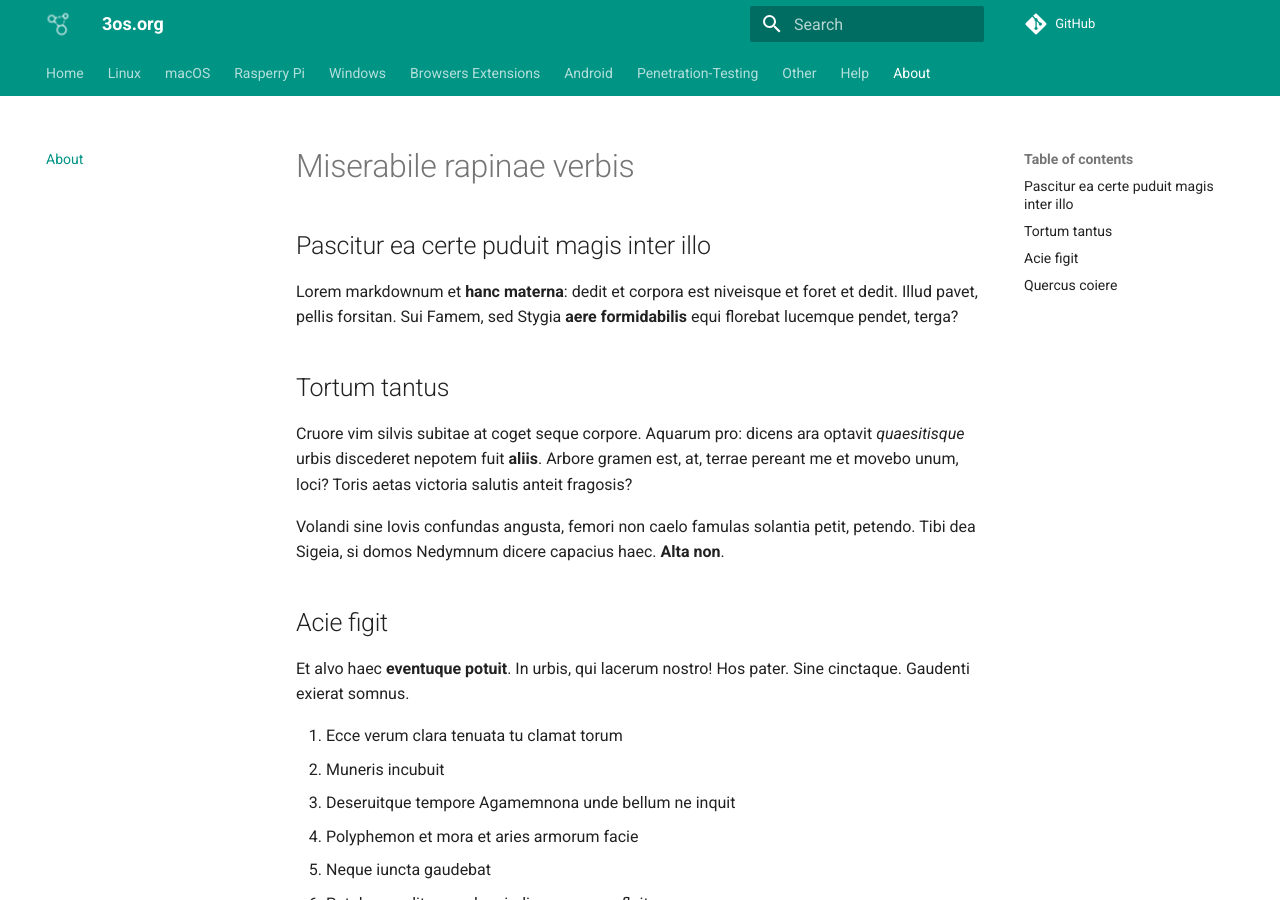
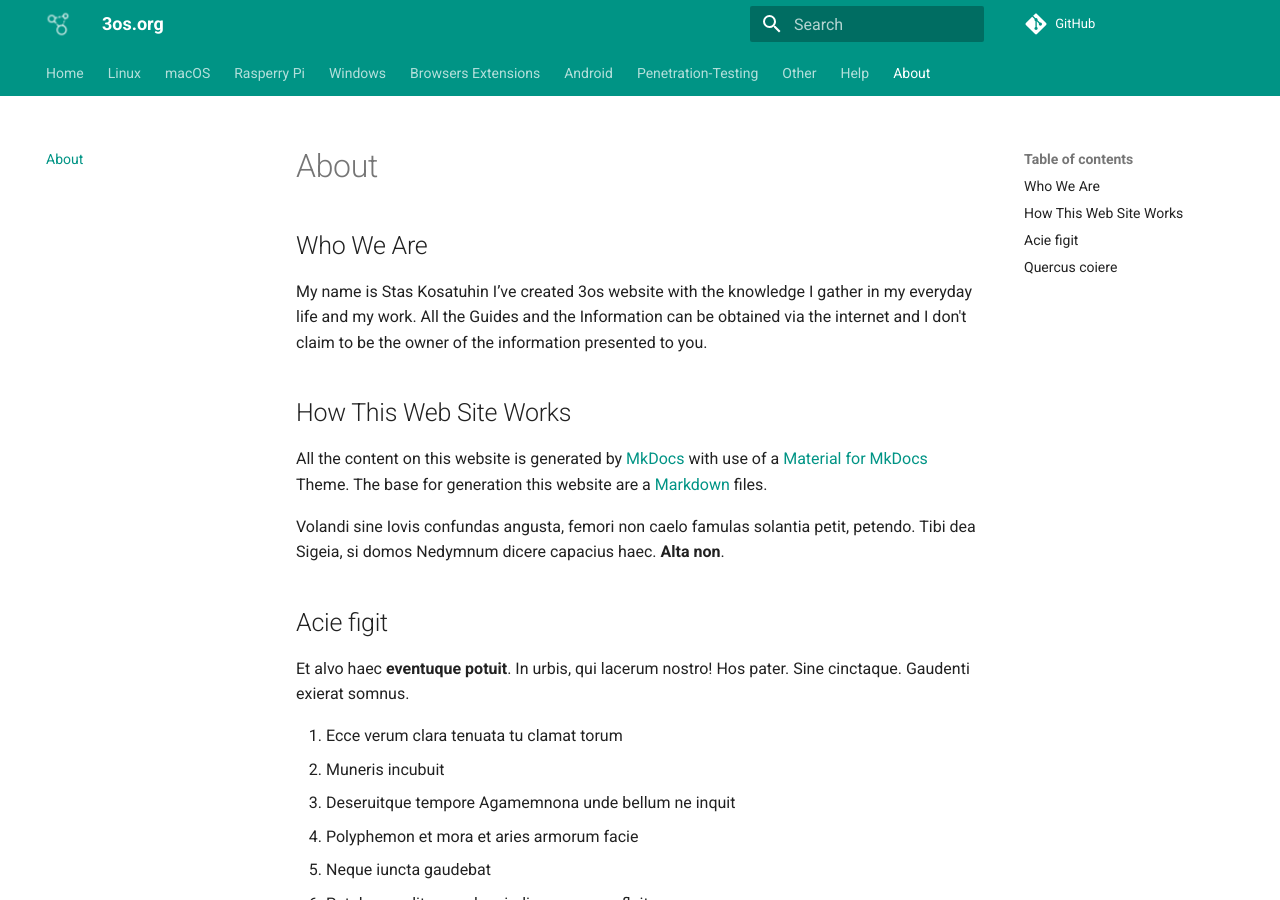
Before and after one commit to dany1061/3os.org, an MkDocs documentation site: the page built from docs/about.md, in a window 1280 px wide and 900 px high. Built offline with MkDocs 1.6.1 and Material for MkDocs 9.7.7, drawn with Linux system fonts in a browser that asks for light colours; comment, search, counter and statistics services are not loaded.

Commit message:
new about

```diff
--- a/docs/about.md
+++ b/docs/about.md
@@ -1,17 +1,15 @@
-# Miserabile rapinae verbis
+# About
 
-## Pascitur ea certe puduit magis inter illo
+## Who We Are
 
-Lorem markdownum et **hanc materna**: dedit et corpora est niveisque et foret et
-dedit. Illud pavet, pellis forsitan. Sui Famem, sed Stygia **aere formidabilis**
-equi florebat lucemque pendet, terga?
+My name is Stas Kosatuhin I’ve created 3os website with the knowledge I gather in my everyday life and my work. All the Guides and the Information can be obtained via the internet and I don't claim to be the owner of the information presented to you.
 
-## Tortum tantus
+## How This Web Site Works
 
-Cruore vim silvis subitae at coget seque corpore. Aquarum pro: dicens ara
-optavit *quaesitisque* urbis discederet nepotem fuit **aliis**. Arbore gramen
-est, at, terrae pereant me et movebo unum, loci? Toris aetas victoria salutis
-anteit fragosis?
+All the content on this website is generated by [MkDocs](https://www.mkdocs.org/){target=_blank} with use of a [Material for MkDocs]( https://squidfunk.github.io/mkdocs-material/){target=_blank} Theme.
+The base for generation this website are a [Markdown]( https://en.wikipedia.org/wiki/Markdown){target=_blank} files.
+
+
 
 Volandi sine Iovis confundas angusta, femori non caelo famulas solantia petit,
 petendo. Tibi dea Sigeia, si domos Nedymnum dicere capacius haec. **Alta non**.
```
